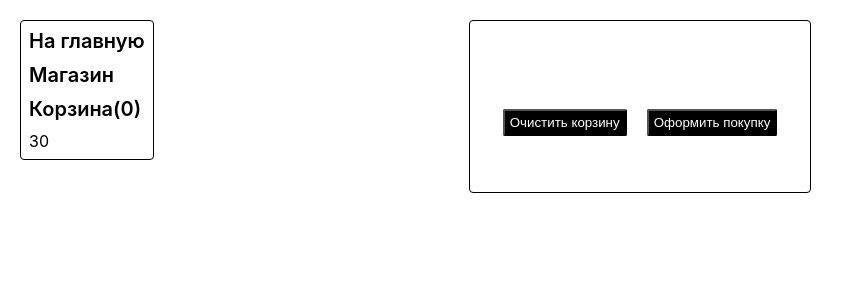
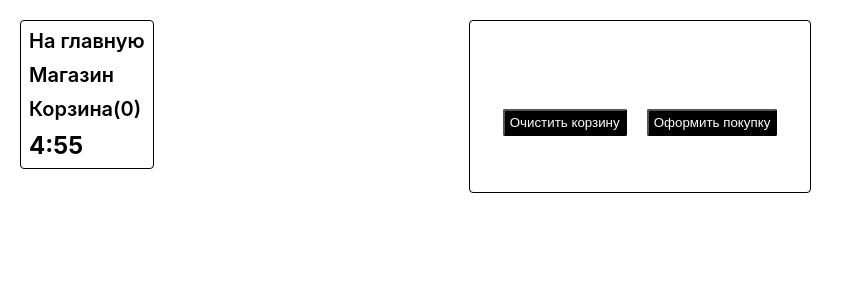
Before and after one commit to Gaurrus/learn-react, a React (Create React App) app: page /cart in a window 1280 px wide. Shown: the top 300 px of the page, without its empty margins (0-854 px from the left). Built offline with nearby package versions, Linux system fonts and the light colour scheme.

Commit message:
таймер при маунте

```diff
--- a/public/index.html
+++ b/public/index.html
@@ -21,7 +21,7 @@
       work correctly both with client-side routing and a non-root public URL.
       Learn how to configure a non-root public URL by running `npm run build`.
     -->
-    <title>Lesson 5ы</title>
+    <title>Учебный Магазин</title>
   </head>
   <body>
     <noscript>You need to enable JavaScript to run this app.</noscript>
--- a/src/components/countdown/countdown.jsx
+++ b/src/components/countdown/countdown.jsx
@@ -1,18 +1,55 @@
-/* eslint-disable react/prefer-stateless-function */
+import PropTypes from 'prop-types';
 import React from 'react';
 
+import styles from './countdown.module.css';
+
 export class Countdown extends React.Component {
-  constructor() {
-    super();
-    this.state = { timer: 30 };
+  componentDidMount() {
+    const { startTimer } = this.props;
+    startTimer();
+  }
+
+  componentWillUnmount() {
+    const { stopTimer } = this.props;
+    stopTimer();
   }
 
   render() {
-    const { timer } = this.state;
+    const { state } = this.props;
     return (
-      <div>
-        <span>{timer}</span>
+      <div className={styles.countWrapper}>
+        <span className={styles.timer}>{Math.floor(state.timer / 60)}</span>
+        <span className={styles.timer}>:</span>
+        <span className={styles.timer}>{state.timer % 60}</span>
       </div>
     );
   }
 }
+
+Countdown.propTypes = {
+  state: PropTypes.shape({
+    tv: PropTypes.shape({
+      value: PropTypes.number,
+      cost: PropTypes.number,
+      image: PropTypes.string,
+    }),
+    fridge: PropTypes.shape({
+      value: PropTypes.number,
+      cost: PropTypes.number,
+      image: PropTypes.string,
+    }),
+    washingMashine: PropTypes.shape({
+      value: PropTypes.number,
+      cost: PropTypes.number,
+      image: PropTypes.string,
+    }),
+    cartValue: PropTypes.shape({
+      value: PropTypes.number,
+    }),
+    isModalVisible: PropTypes.bool.isRequired,
+    summ: PropTypes.number.isRequired,
+    timer: PropTypes.number.isRequired,
+  }).isRequired,
+  startTimer: PropTypes.func.isRequired,
+  stopTimer: PropTypes.func.isRequired,
+};
--- a/src/components/countdown/countdown.module.css
+++ b/src/components/countdown/countdown.module.css
@@ -0,0 +1,8 @@
+.timer {
+    font-weight: 700;
+    font-size: 24px;
+}
+
+.countWrapper {
+    align-self: center;
+}
--- a/src/components/market/market.jsx
+++ b/src/components/market/market.jsx
@@ -17,6 +17,7 @@ const INITIAL_STATE = {
   cartValue: { value: 0 },
   isModalVisible: false,
   summ: 0,
+  timer: 300,
 };
 
 export class Market extends React.Component {
@@ -24,6 +25,16 @@ export class Market extends React.Component {
     super();
     this.state = INITIAL_STATE;
   }
+
+  startTimer = () => {
+    this.timerID = setInterval(() => this.timer(), 1000);
+  };
+
+  stopTimer = () => {
+    clearInterval(this.timerID);
+  };
+
+  visibleModal = () => this.setState({ isModalVisible: true });
 
   getState = () => this.state;
 
@@ -59,6 +70,21 @@ export class Market extends React.Component {
     });
   };
 
+  timer() {
+    const { timer } = this.state;
+    if (timer !== 1)
+      this.setState((prevState) => ({
+        timer: prevState.timer - 1,
+      }));
+    else {
+      this.setState((prevState) => ({
+        timer: prevState.timer - 1,
+      }));
+      this.cleanCart();
+      clearInterval(this.timerID);
+    }
+  }
+
   render() {
     return (
       <div className={styles.market}>
@@ -89,7 +115,14 @@ export class Market extends React.Component {
               }
             />
           </Routes>
-          <Nav state={this.state} />
+          <Nav
+            state={this.state}
+            cleanCart={this.cleanCart}
+            visibleModal={this.visibleModal}
+            closeMessage={this.closeMessage}
+            startTimer={this.startTimer}
+            stopTimer={this.stopTimer}
+          />
           {this.state.isModalVisible && (
             <Modal closeMessage={this.closeMessage}>
               {this.state.summ < 3000 ? <div>Поздравляем с покупками!</div> : <div>Не достаточно средств</div>}
--- a/src/components/nav/nav.jsx
+++ b/src/components/nav/nav.jsx
@@ -8,7 +8,7 @@ import { Countdown } from '../countdown';
 
 export class Nav extends React.Component {
   render() {
-    const { state } = this.props;
+    const { state, cleanCart, visibleModal, closeMessage, startTimer, stopTimer } = this.props;
     return (
       <ul className={styles.navList}>
         <li>
@@ -21,7 +21,14 @@ export class Nav extends React.Component {
           <NavLink to="/cart">Корзина({state.cartValue.value})</NavLink>
         </li>
         <li>
-          <Countdown />
+          <Countdown
+            state={state}
+            cleanCart={cleanCart}
+            visibleModal={visibleModal}
+            closeMessage={closeMessage}
+            startTimer={startTimer}
+            stopTimer={stopTimer}
+          />
         </li>
       </ul>
     );
@@ -50,5 +57,11 @@ Nav.propTypes = {
     }),
     isModalVisible: PropTypes.bool.isRequired,
     summ: PropTypes.number.isRequired,
+    timer: PropTypes.number.isRequired,
   }).isRequired,
+  cleanCart: PropTypes.func.isRequired,
+  visibleModal: PropTypes.func.isRequired,
+  closeMessage: PropTypes.func.isRequired,
+  startTimer: PropTypes.func.isRequired,
+  stopTimer: PropTypes.func.isRequired,
 };
```
Also changed, not shown: 1 other file (tests, documents, lock files or other folders).
